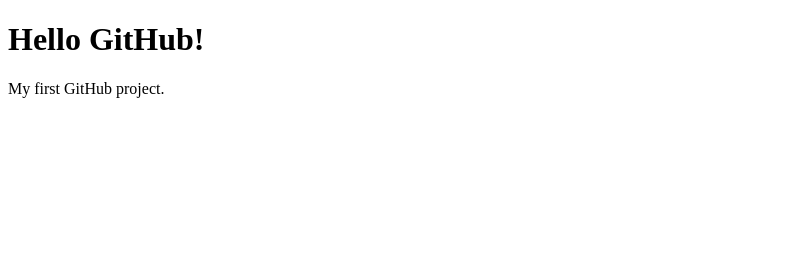
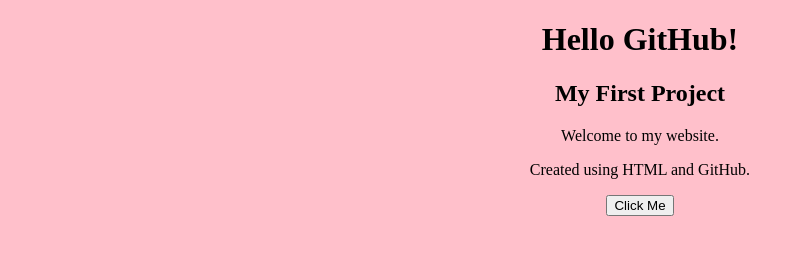
Before and after one commit to 108cs24009-hash/GitProject, a plain HTML site: page index.html in a window 1280 px wide. Shown: the whole page, without its empty margins (0-804 px from the left). Drawn offline with Linux system fonts and the light colour scheme.

Commit message:
my first project

```diff
--- a/index.html
+++ b/index.html
@@ -1,10 +1,19 @@
 <!DOCTYPE html>
 <html>
 <head>
-    <title>Hello GitHub</title>
+    <title>My GitHub Project</title>
 </head>
-<body>
+<body style="background-color: pink; text-align: center;">
+
     <h1>Hello GitHub!</h1>
-    <p>My first GitHub project.</p>
+    <h2>My First Project</h2>
+
+    <p>Welcome to my website.</p>
+    <p>Created using HTML and GitHub.</p>
+
+    <button onclick="alert('Hello Examiner!')">
+        Click Me
+    </button>
+
 </body>
 </html>
```
